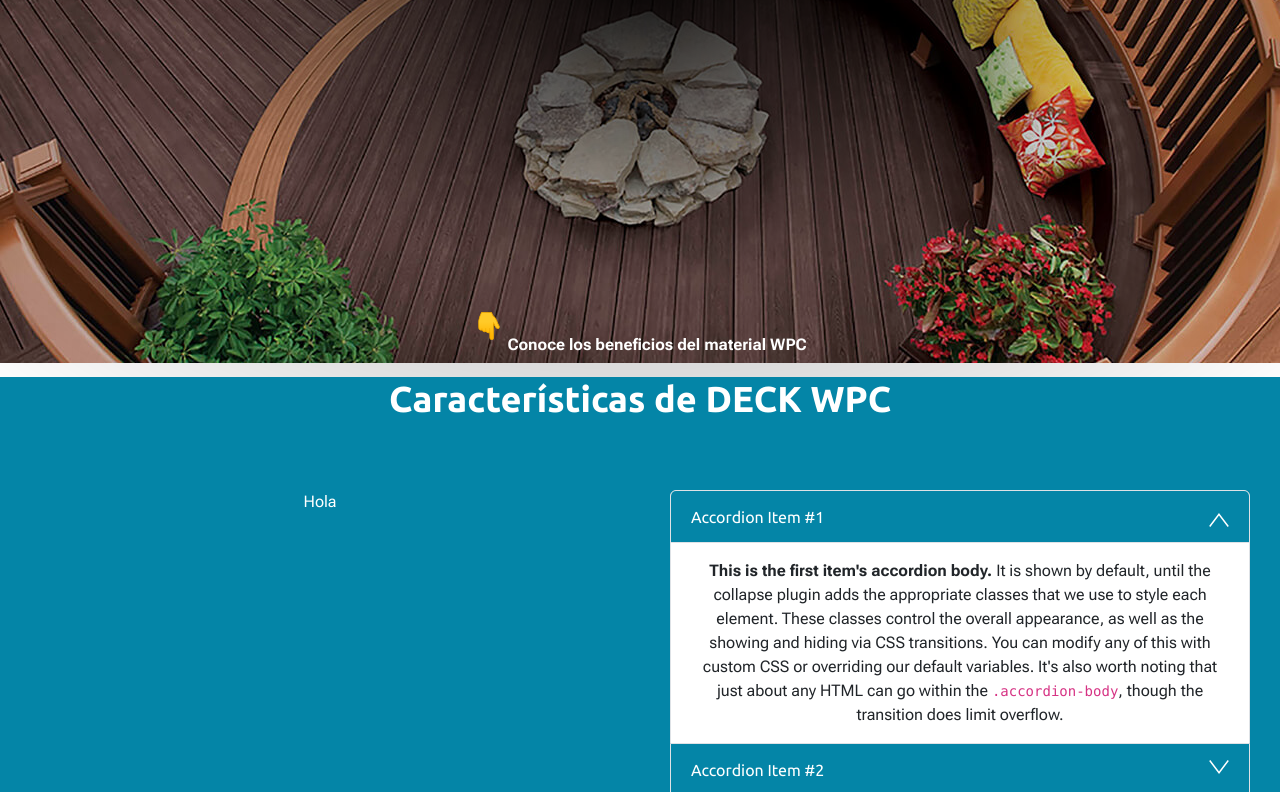
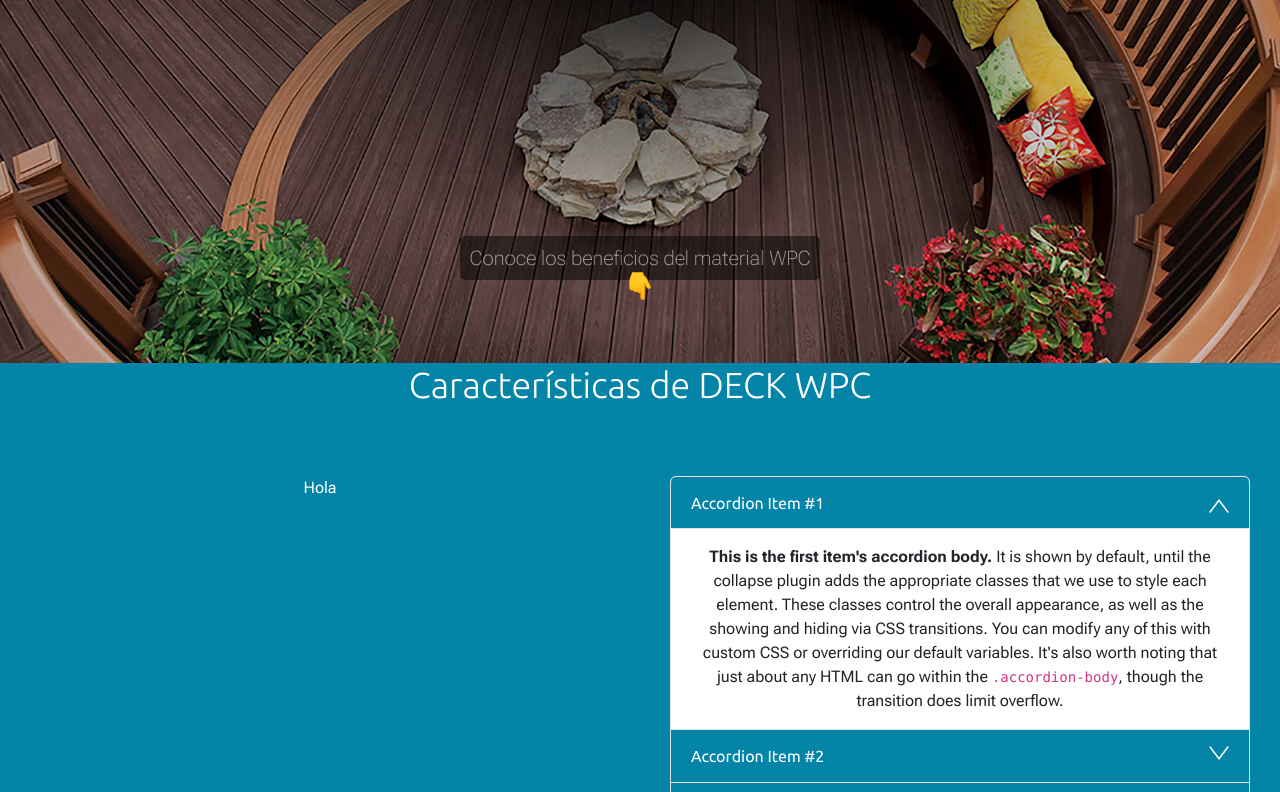
Before and after one commit to luistorresherrera/revestideck, a website: page index.html in a window 1280 px wide. Shown: the part 437-1229 px from the top of the page. Drawn offline with nearby package versions, Linux system fonts and the light colour scheme.

Commit message:
Subida nuevo index

```diff
--- a/index.html
+++ b/index.html
@@ -148,33 +148,12 @@
             </span>
           </h2>
         </div>
-
-        <!-- <div class="container">
-          <div class="row justify-content-center">
-            <div
-              class="col col-12 col-xs-12 col-sm-7 col-md-6 text-center text-md-end boton-index-div"
-            >
-              <a class="boton-index-a" href="./pages/client/client_index.html"
-                >Para exterior</a
-              >
-            </div>
-            <div
-              class="col col-12 col-xs-12 col-sm-7 col-md-6 text-center text-md-start boton-index-div"
-            >
-              <a class="boton-index-a" href="">Para interior</a>
-            </div>
-          </div>
-        </div>
-      </div> -->
-        <!-- División característica -->
+      </div>
+      <div class="specs-title text-center">
+        <p><span>Conoce los beneficios del material WPC</span></p>
+        <img src="./images/icons/finger-down.svg" />
       </div>
       <div class="specs">
-        <div class="specs-title text-center">
-          <p>
-            <span><img src="./images/icons/finger-down.svg" /></span> Conoce los
-            beneficios del material WPC
-          </p>
-        </div>
         <div class="specs-detail d-flex flex-column justify-content-around">
           <div class="text-center"><h2>Características de DECK WPC</h2></div>
           <div class="specs-detail d-flex flex-row justify-content-around">
--- a/scss/components/_carousel.scss
+++ b/scss/components/_carousel.scss
@@ -1,6 +1,6 @@
 .carousel {
   @include sizes(100%, 100vh);
-  position: fixed;
+  position: absolute;
   top: 0px;
   left: 0px;
   &-inner {
--- a/scss/components/_text.scss
+++ b/scss/components/_text.scss
@@ -6,7 +6,7 @@
 }
 
 h2 {
-  font-weight: bolder;
+  font-weight: lighter;
   font-size: 36px;
   color: $white_color;
   margin-bottom: 40px;
@@ -25,6 +25,7 @@ h2 {
     padding-right: 5px;
     border-radius: 5px;
     color: $blue_color;
+    font-weight: bolder;
   }
 }
 
--- a/scss/layouts/_containers.scss
+++ b/scss/layouts/_containers.scss
@@ -10,12 +10,24 @@
   z-index: 2;
   @include sizes(100%, 500px);
   position: absolute;
-  top: 96vh;
+  top: 100vh;
   left: 0px;
 
   &-title {
+    z-index: 3;
+    position: absolute;
+    top: 80vh;
     color: $white_color;
-    font-weight: bold;
+    font-weight: lighter;
+    font-size: 20px;
+    margin-top: 40px;
+    @include sizes(100%, auto);
+    & p span {
+      background-color: black;
+      padding: 10px;
+      opacity: 0.5;
+      border-radius: 5px;
+    }
     & img {
       @include sizes(30px, auto);
       animation: bounce 2s ease-in-out infinite;
--- a/scss/layouts/_hero.scss
+++ b/scss/layouts/_hero.scss
@@ -1,7 +1,7 @@
 .hero {
   &-full {
     z-index: 1;
-    @include sizes(100%, 105vh);
+    @include sizes(100%, 100vh);
     background-image: radial-gradient(
       rgba(0, 0, 0, 0.9),
       rgba(0, 0, 0, 0.2),
```
Also changed, not shown: css/styles.css, 1 other file.
